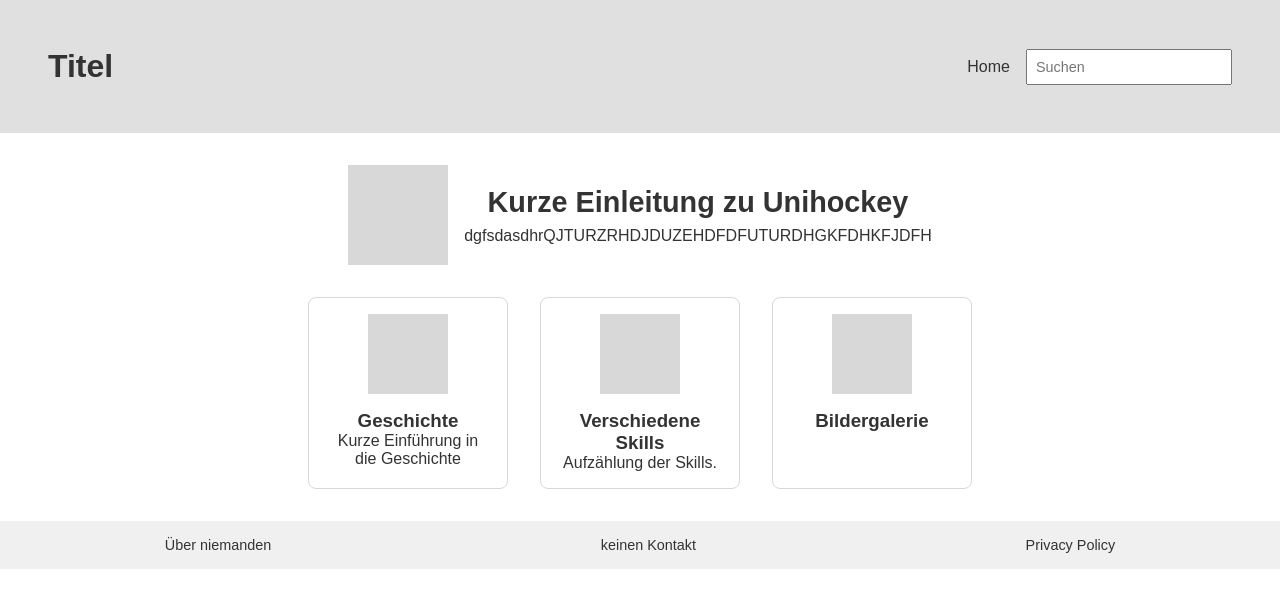
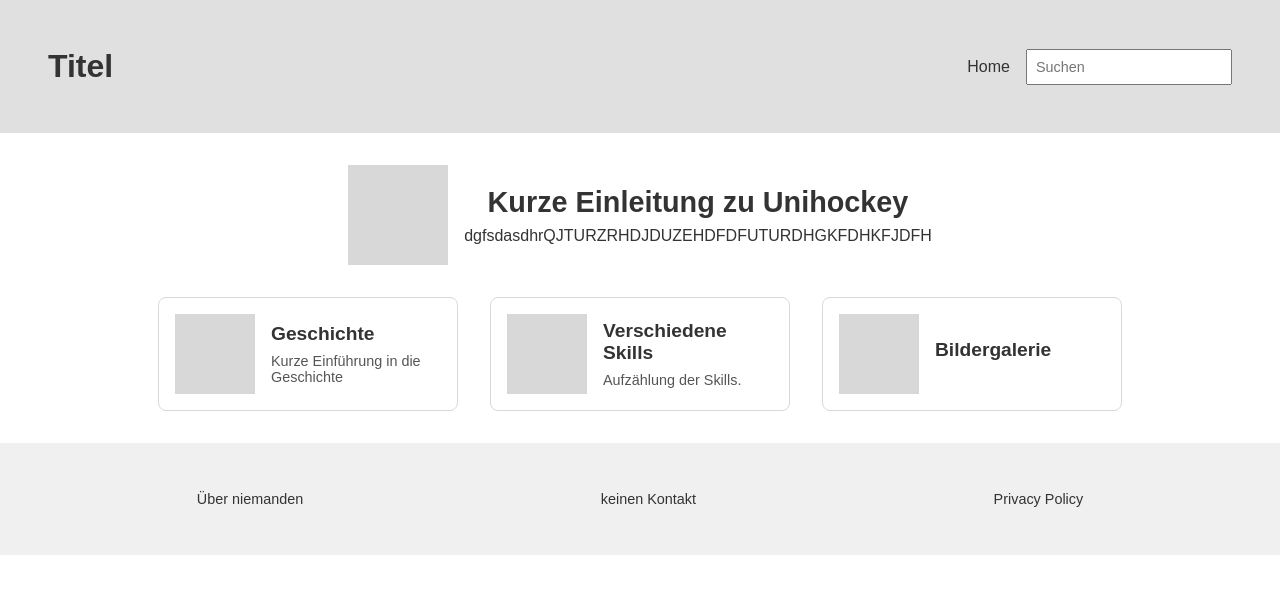
Before and after one commit to Niuslou/prog2, a React (Create React App) app in the folder unihockey-website/: page / in a window 1280 px wide. Shown: the top 608 px of the page. Built offline with nearby package versions, Linux system fonts and the light colour scheme.

Commit message:
links und padding

```diff
--- a/unihockey-website/src/App.css
+++ b/unihockey-website/src/App.css
@@ -14,7 +14,7 @@
   display: flex;
   justify-content: space-between;
   align-items: center;
-  padding: 3rem 3rem; /* Erhöhtes Padding für größere Headerhöhe */
+  padding: 3rem 3rem; /* Geändertes Padding für größeren Header */
   background-color: #e0e0e0;
 }
 
@@ -65,33 +65,61 @@
   gap: 2rem;
 }
 
+/* Section Card Styling */
 .section-card {
-  width: 200px;
+  display: flex; /* Flexbox für horizontale Anordnung */
+  align-items: center;
+  width: 300px;
   padding: 1rem;
   border: 1px solid #d8d8d8;
   border-radius: 8px;
-  text-align: center;
-  text-decoration: none; /* Entfernt den Link-Unterstrich */
-  color: inherit; /* Linkfarbe übernimmt Textfarbe */
+  text-align: left;
+  text-decoration: none;
+  color: inherit;
   transition: transform 0.2s;
 }
 
 .section-card:hover {
-  transform: scale(1.05); /* Kleiner Zoom-Effekt beim Hover */
+  transform: scale(1.05);
 }
 
 .card-image {
   width: 80px;
   height: 80px;
   background-color: #d8d8d8;
-  margin: 0 auto 1rem;
+  margin-right: 1rem; /* Abstand zwischen Bild und Text */
+  flex-shrink: 0; /* Verhindert, dass das Bild verkleinert wird */
+}
+
+.card-content {
+  flex-grow: 1;
+}
+
+.card-content h3 {
+  font-size: 1.2rem;
+  margin-bottom: 0.5rem;
+}
+
+.card-content p {
+  font-size: 0.9rem;
+  color: #555;
 }
 
 /* Footer */
 .footer {
   display: flex;
   justify-content: space-around;
-  padding: 1rem 0;
+  padding: 3rem 3rem; /* Geändertes Padding für größeren Footer */
   background-color: #f0f0f0;
   font-size: 0.9rem;
 }
+
+.footer a {
+  text-decoration: none;
+  color: #333;
+  transition: color 0.2s;
+}
+
+.footer a:hover {
+  color: #0073e6; /* Link-Farbe bei Hover */
+}
--- a/unihockey-website/src/App.js
+++ b/unihockey-website/src/App.js
@@ -26,29 +26,35 @@ function App() {
         <div className="sections">
           <a href="/geschichte.html" className="section-card">
             <div className="card-image"></div>
+            <div className="card-content">
               <h3>Geschichte</h3>
               <p>Kurze Einführung in die Geschichte</p>
+            </div>
           </a>
 
           <a href="/skills.html" className="section-card">
             <div className="card-image"></div>
+            <div className="card-content">
               <h3>Verschiedene Skills</h3>
               <p>Aufzählung der Skills.</p>
+            </div>
           </a>
 
           <a href="/bildergalerie.html" className="section-card">
             <div className="card-image"></div>
+            <div className="card-content">
               <h3>Bildergalerie</h3>
               <p></p>
+            </div>
           </a>
         </div>
       </main>
 
       {/* Footer */}
       <footer className="footer">
-        <p>Über niemanden</p>
-        <p>keinen Kontakt</p>
-        <p>Privacy Policy</p>
+        <a href="/ueber.html">Über niemanden</a>
+        <a href="/kontakt.html">keinen Kontakt</a>
+        <a href="/privacy-policy.html">Privacy Policy</a>
       </footer>
     </div>
   );
```
Lines whose indentation alone changed are shown as unchanged.
